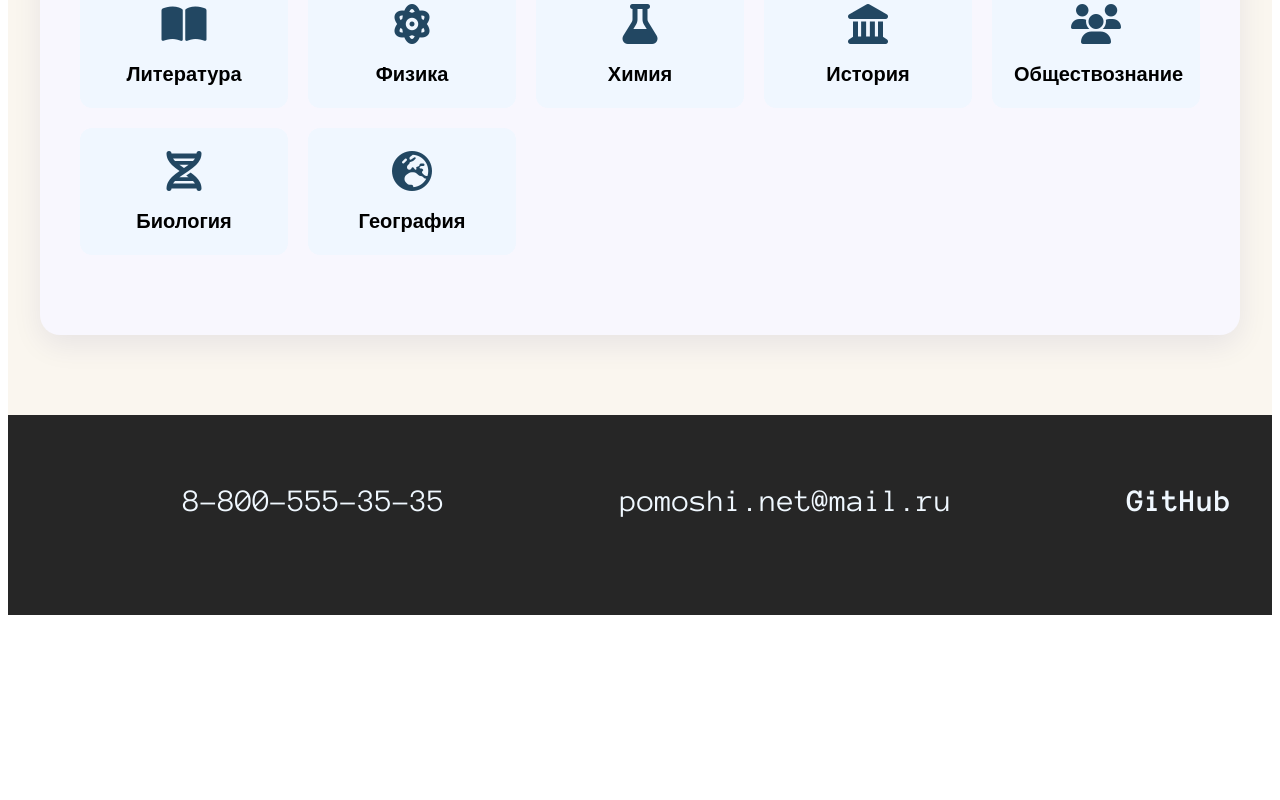
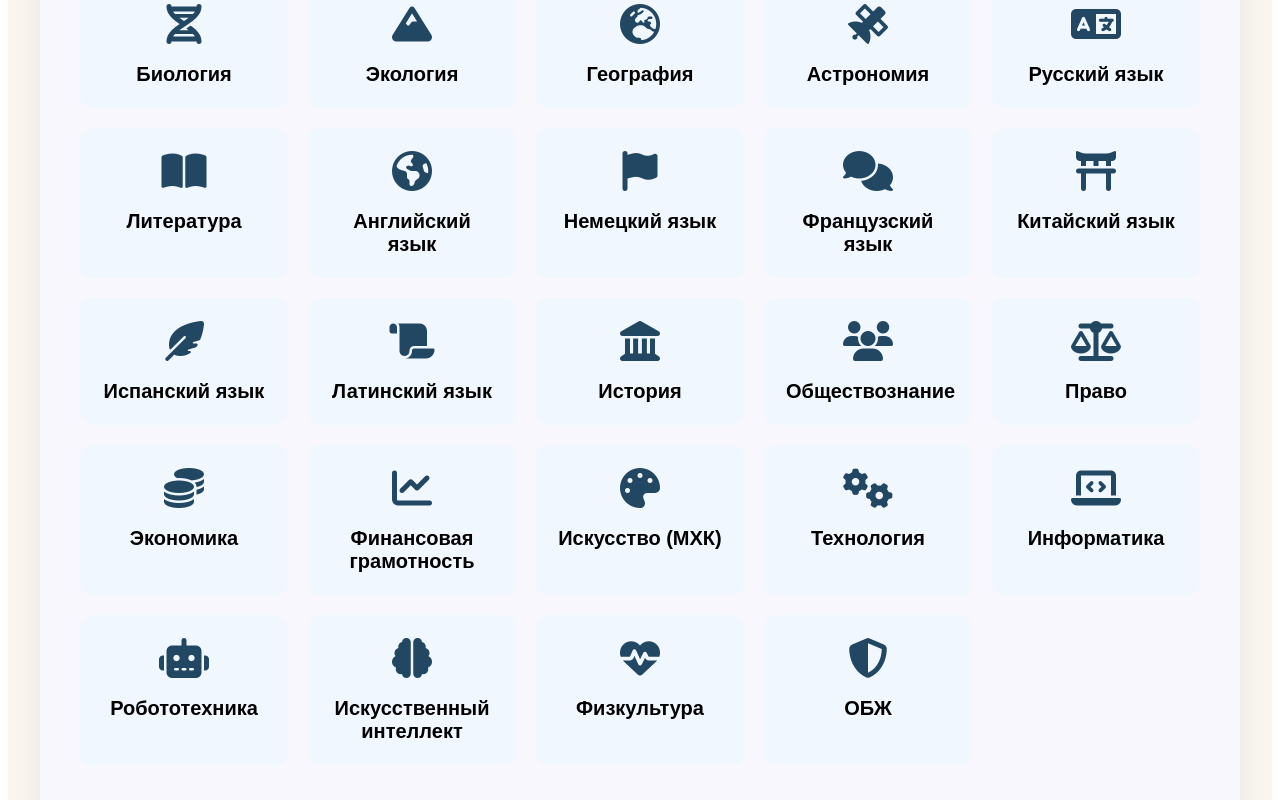
Before and after one commit to sl1056/olymp-prep, a Vue app in the folder frontend/: page / in a window 1280 px wide. Shown: the part 2020-2820 px from the top of the page. Before the commit the page ends 2643 px from the top, so only its background shows below. Built offline with nearby package versions, Linux system fonts and the light colour scheme; a web font is replaced by a local one.

Commit message:
MainView.vue V 1.0.1

```diff
--- a/frontend/src/views/MainView.vue
+++ b/frontend/src/views/MainView.vue
@@ -77,32 +77,23 @@
 
         <div class="container">
         <section class="courses-section">
-            <h2 class="section-title">Школьные предметы</h2>
+            <h2 class="section-title">Олимпиадные предметы</h2>
             <div class="courses-grid">
+                <!-- Математические предметы -->
                 <div class="course-card">
                     <div class="course-icon"><i class="fas fa-calculator"></i></div>
                     <div class="course-name"><a class="href_on_card">Математика</a></div>
-                </div>
-                <div class="course-card">
-                    <div class="course-icon"><i class="fas fa-language"></i></div>
-                    <div class="course-name"><a class="href_on_card">Русский язык</a></div>
-                </div>
-                <div class="course-card">
-                    <div class="course-icon"><i class="fas fa-globe-americas"></i></div>
-                    <div class="course-name"><a class="href_on_card">Английский язык</a></div>
-                </div>
-                <div class="course-card">
-                    <div class="course-icon"><i class="fas fa-leaf"></i></div>
-                    <div class="course-name"><a class="href_on_card">Окружающий мир</a></div>
                 </div>
                 <div class="course-card">
                     <div class="course-icon"><i class="fas fa-shapes"></i></div>
                     <div class="course-name"><a class="href_on_card">Геометрия</a></div>
                 </div>
                 <div class="course-card">
-                    <div class="course-icon"><i class="fas fa-book-open"></i></div>
-                    <div class="course-name"><a class="href_on_card">Литература</a></div>
+                    <div class="course-icon"><i class="fas fa-infinity"></i></div>
+                    <div class="course-name"><a class="href_on_card">Дискретная математика</a></div>
                 </div>
+
+                <!-- Естественные науки -->
                 <div class="course-card">
                     <div class="course-icon"><i class="fas fa-atom"></i></div>
                     <div class="course-name"><a class="href_on_card">Физика</a></div>
@@ -112,6 +103,58 @@
                     <div class="course-name"><a class="href_on_card">Химия</a></div>
                 </div>
                 <div class="course-card">
+                    <div class="course-icon"><i class="fas fa-dna"></i></div>
+                    <div class="course-name"><a class="href_on_card">Биология</a></div>
+                </div>
+                <div class="course-card">
+                    <div class="course-icon"><i class="fas fa-mountain"></i></div>
+                    <div class="course-name"><a class="href_on_card">Экология</a></div>
+                </div>
+                <div class="course-card">
+                    <div class="course-icon"><i class="fas fa-globe-europe"></i></div>
+                    <div class="course-name"><a class="href_on_card">География</a></div>
+                </div>
+                <div class="course-card">
+                    <div class="course-icon"><i class="fas fa-satellite"></i></div>
+                    <div class="course-name"><a class="href_on_card">Астрономия</a></div>
+                </div>
+
+                <!-- Филология и языки -->
+                <div class="course-card">
+                    <div class="course-icon"><i class="fas fa-language"></i></div>
+                    <div class="course-name"><a class="href_on_card">Русский язык</a></div>
+                </div>
+                <div class="course-card">
+                    <div class="course-icon"><i class="fas fa-book-open"></i></div>
+                    <div class="course-name"><a class="href_on_card">Литература</a></div>
+                </div>
+                <div class="course-card">
+                    <div class="course-icon"><i class="fas fa-globe-americas"></i></div>
+                    <div class="course-name"><a class="href_on_card">Английский язык</a></div>
+                </div>
+                <div class="course-card">
+                    <div class="course-icon"><i class="fas fa-flag"></i></div>
+                    <div class="course-name"><a class="href_on_card">Немецкий язык</a></div>
+                </div>
+                <div class="course-card">
+                    <div class="course-icon"><i class="fas fa-comments"></i></div>
+                    <div class="course-name"><a class="href_on_card">Французский язык</a></div>
+                </div>
+                <div class="course-card">
+                    <div class="course-icon"><i class="fas fa-torii-gate"></i></div>
+                    <div class="course-name"><a class="href_on_card">Китайский язык</a></div>
+                </div>
+                <div class="course-card">
+                    <div class="course-icon"><i class="fas fa-feather-alt"></i></div>
+                    <div class="course-name"><a class="href_on_card">Испанский язык</a></div>
+                </div>
+                <div class="course-card">
+                    <div class="course-icon"><i class="fas fa-scroll"></i></div>
+                    <div class="course-name"><a class="href_on_card">Латинский язык</a></div>
+                </div>
+
+                <!-- Гуманитарные науки -->
+                <div class="course-card">
                     <div class="course-icon"><i class="fas fa-landmark"></i></div>
                     <div class="course-name"><a class="href_on_card">История</a></div>
                 </div>
@@ -120,12 +163,48 @@
                     <div class="course-name"><a class="href_on_card">Обществознание</a></div>
                 </div>
                 <div class="course-card">
-                    <div class="course-icon"><i class="fas fa-dna"></i></div>
-                    <div class="course-name"><a class="href_on_card">Биология</a></div>
+                    <div class="course-icon"><i class="fas fa-balance-scale"></i></div>
+                    <div class="course-name"><a class="href_on_card">Право</a></div>
                 </div>
                 <div class="course-card">
-                    <div class="course-icon"><i class="fas fa-globe-europe"></i></div>
-                    <div class="course-name"><a class="href_on_card">География</a></div>
+                    <div class="course-icon"><i class="fas fa-coins"></i></div>
+                    <div class="course-name"><a class="href_on_card">Экономика</a></div>
+                </div>
+                <div class="course-card">
+                    <div class="course-icon"><i class="fas fa-chart-line"></i></div>
+                    <div class="course-name"><a class="href_on_card">Финансовая грамотность</a></div>
+                </div>
+                <div class="course-card">
+                    <div class="course-icon"><i class="fas fa-palette"></i></div>
+                    <div class="course-name"><a class="href_on_card">Искусство (МХК)</a></div>
+                </div>
+                <div class="course-card">
+                    <div class="course-icon"><i class="fa-solid fa-gears"></i></div>
+                    <div class="course-name"><a class="href_on_card">Технология</a></div>
+                </div>
+
+                <!-- Информатика и технологии -->
+                <div class="course-card">
+                    <div class="course-icon"><i class="fas fa-laptop-code"></i></div>
+                    <div class="course-name"><a class="href_on_card">Информатика</a></div>
+                </div>
+                <div class="course-card">
+                    <div class="course-icon"><i class="fas fa-robot"></i></div>
+                    <div class="course-name"><a class="href_on_card">Робототехника</a></div>
+                </div>
+                <div class="course-card">
+                    <div class="course-icon"><i class="fas fa-brain"></i></div>
+                    <div class="course-name"><a class="href_on_card">Искусственный интеллект</a></div>
+                </div>
+
+                <!-- Другие -->
+                <div class="course-card">
+                    <div class="course-icon"><i class="fas fa-heartbeat"></i></div>
+                    <div class="course-name"><a class="href_on_card">Физкультура</a></div>
+                </div>
+                <div class="course-card">
+                    <div class="course-icon"><i class="fas fa-shield-alt"></i></div>
+                    <div class="course-name"><a class="href_on_card">ОБЖ</a></div>
                 </div>
             </div>
         </section>
```
